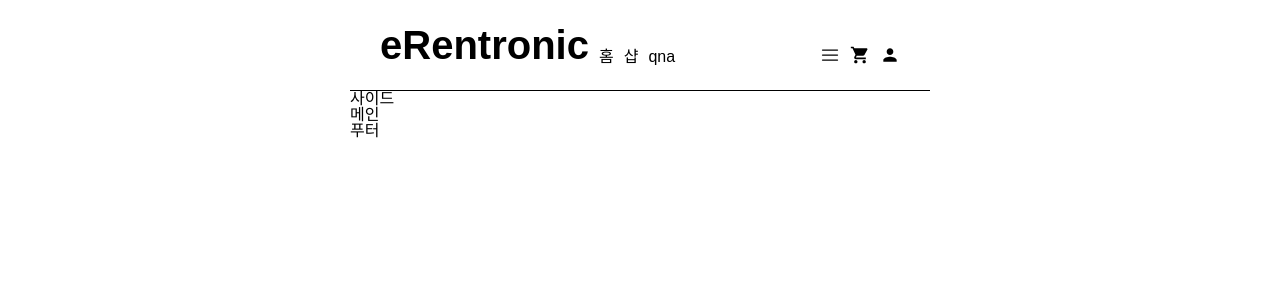
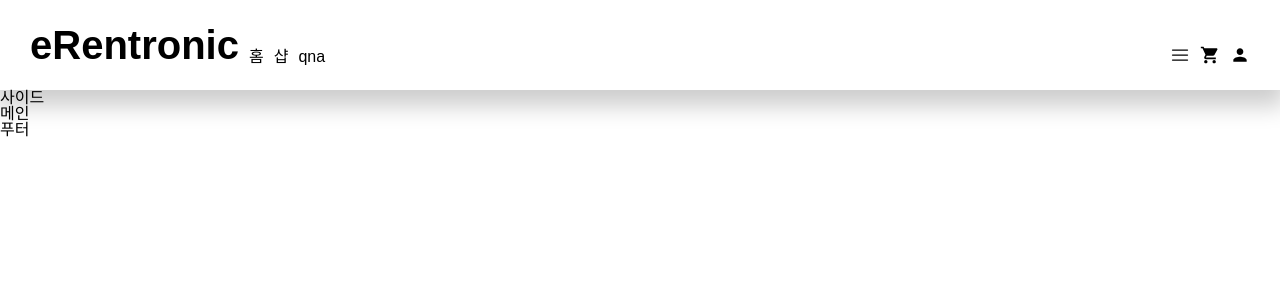
Before and after one commit to eRentronic/eRentronic-Client, a React app: page / in a window 1280 px wide. Shown: the top 300 px of the page. Built offline with nearby package versions, Linux system fonts and the light colour scheme; a web font is replaced by a local one.

Commit message:
:lipstick: 메인 레이아웃 마진 제거 및 쉐도잉 추가

```diff
--- a/src/Pages/Main.tsx
+++ b/src/Pages/Main.tsx
@@ -4,23 +4,19 @@ import { Header } from '@/components/Header';
 
 export function Main() {
   return (
-    <Layout>
+    <>
       <StyledHeader>
         <Header />
       </StyledHeader>
       <aside>사이드</aside>
       <main>메인</main>
       <footer>푸터</footer>
-    </Layout>
+    </>
   );
 }
-
-const Layout = styled.div`
-  margin: 0 350px;
-`;
 
 const StyledHeader = styled.header`
   display: flex;
   padding: 25px 30px;
-  border-bottom: 1px solid black;
+  box-shadow: 0px 11px 22px 5px rgba(0, 0, 0, 0.2);
 `;
```
